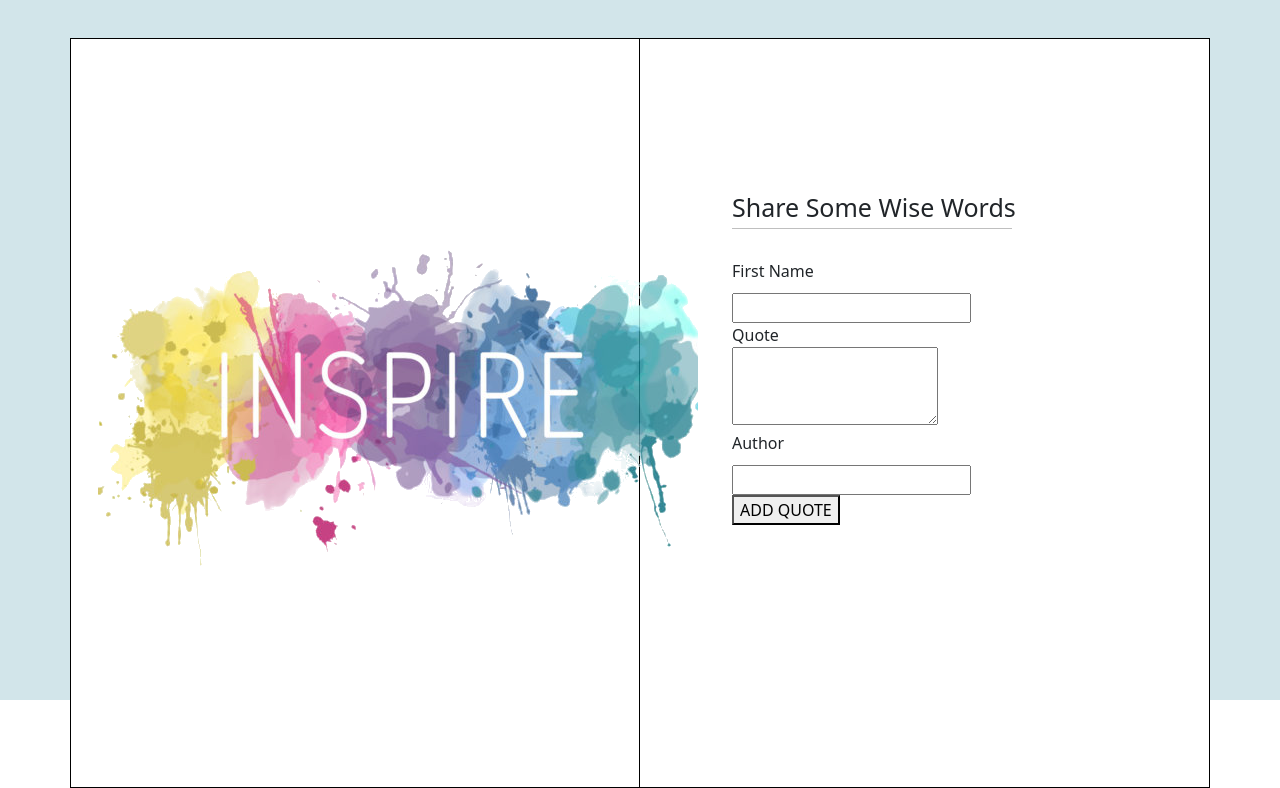
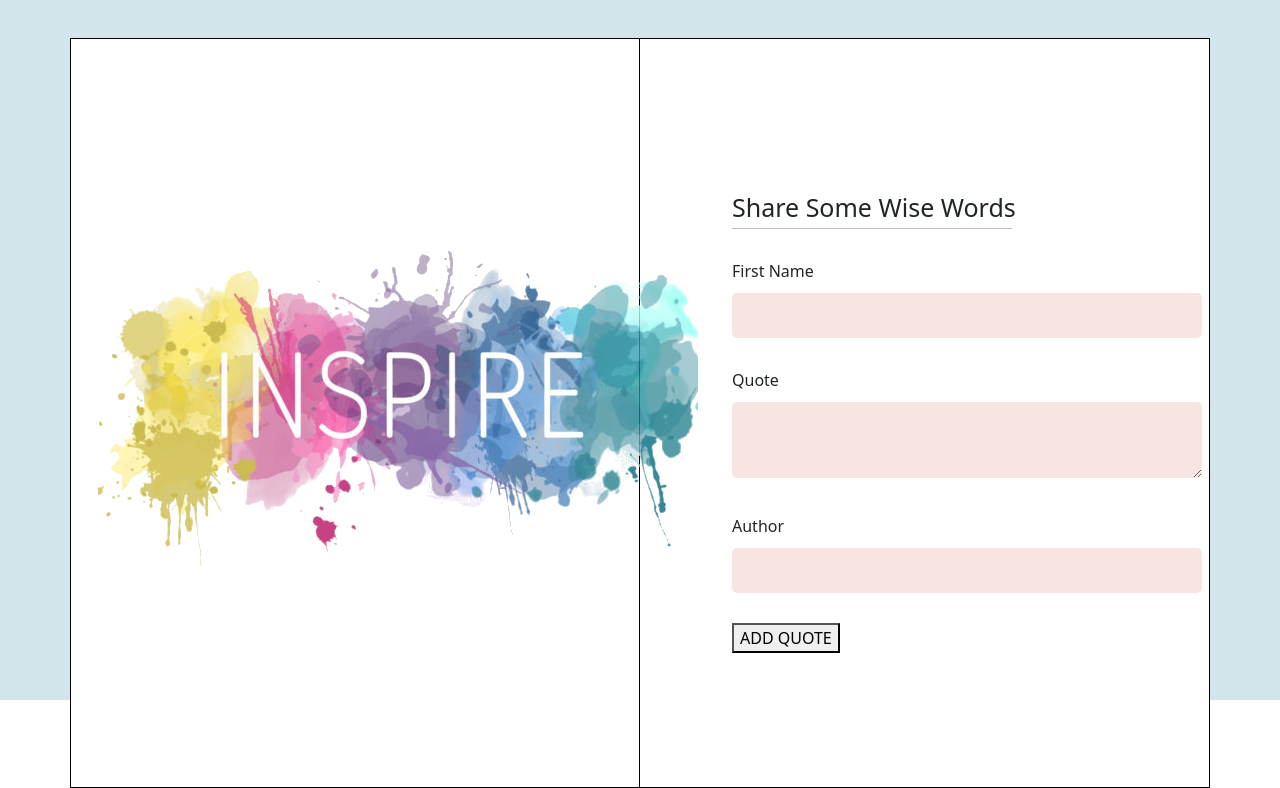
Before and after one commit to Shalyne-Waweru/Quote-Diction-Generator, an Angular app: page / in a window 1280 px wide. Shown: the part 1647-2435 px from the top of the page. Built offline with nearby package versions, Linux system fonts and the light colour scheme; a web font is replaced by a local one.

Commit message:
Style the form input fields

```diff
--- a/src/app/quote-form/quote-form.component.css
+++ b/src/app/quote-form/quote-form.component.css
@@ -68,8 +68,25 @@ h3 {
 
 form {
   margin-top: 30px;
+  position: relative;
 }
 
 input {
   margin-top: 10px;
+  margin-bottom: 30px;
+  color: black;
+  width: 470px;
+  height: 45px;
+  border-radius: 5px;
+  border: none;
+  background-color: #d58c7439;
 }
+
+textarea {
+  margin-top: 10px;
+  margin-bottom: 30px;
+  width: 470px;
+  border-radius: 5px;
+  border: none;
+  background-color: #d58c7439;
+}
```
